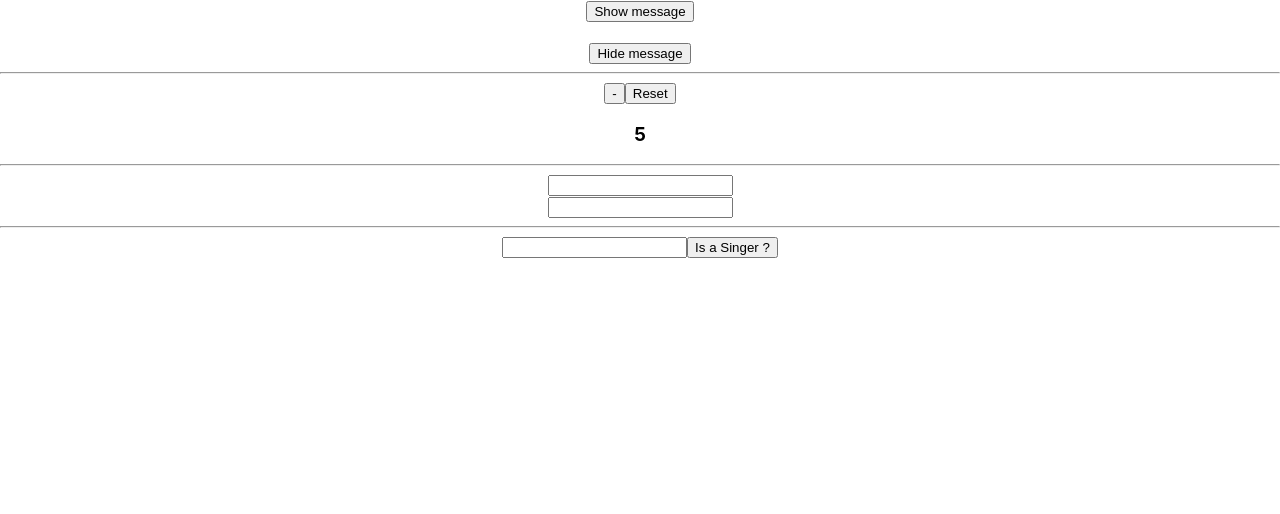
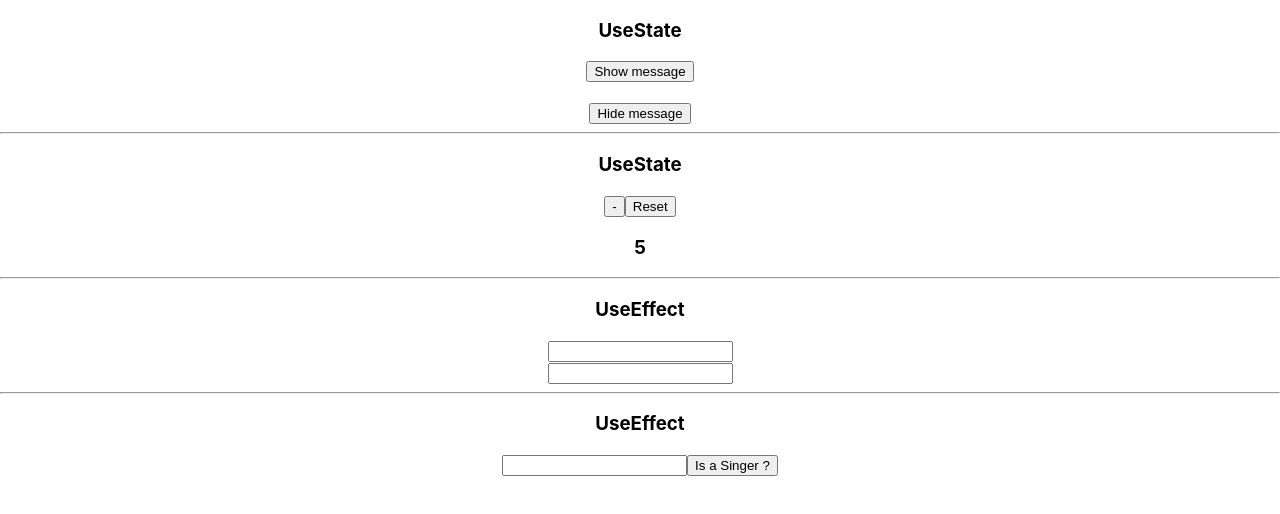
Before and after one commit to VittoAdesso/hooks_reviews, a React (Create React App) app: page / in a window 1280 px wide. Shown: the top 514 px of the page. Built offline with nearby package versions, Linux system fonts and the light colour scheme.

Commit message:
includes titles into components

```diff
--- a/src/components/hookUseEffect/formHeroes.jsx
+++ b/src/components/hookUseEffect/formHeroes.jsx
@@ -18,6 +18,7 @@ const FormHeroes = () => {
 
     return (
         <div>
+            <h3>UseEffect</h3>
             <input onChange={(event) => setName(event.target.value)}/>{name}
             <br></br>
             <input onChange={(e) => setHeroeName(e.target.value)}/>{heroeName}
--- a/src/components/hookUseEffect/joseMaSing.jsx
+++ b/src/components/hookUseEffect/joseMaSing.jsx
@@ -36,6 +36,7 @@ const JoseMaSing = () => {
 
     return (
         <div>
+         <h3>UseEffect</h3>
             <input type="text" onChange={(inputText) => setSinger(inputText.target.value)}/>
             <button onClick={handleSinger}> Is a Singer ?  </button>
             <h3>{singer}</h3>
--- a/src/components/hookUseState/beerTime.jsx
+++ b/src/components/hookUseState/beerTime.jsx
@@ -14,6 +14,7 @@ const BeerTime = ({message}) => {
 
     return (
         <div>
+        <h3>UseState</h3>
             <button onClick={handleDecrement}> - </button>
             <button onClick={()=> setCounter(5)}>Reset</button>
             {/* into the solution bellow, i cannot control the counter */}
--- a/src/components/hookUseState/showContent.jsx
+++ b/src/components/hookUseState/showContent.jsx
@@ -6,6 +6,7 @@ const ShowContent = ({message}) => {
 
     return (
         <div>
+            <h3>UseState</h3>
             <button onClick={() => setShow(true)}>Show message</button>
             <h2>{show && message}</h2>
             <button onClick={() => setShow(false)}>Hide message</button>
```
